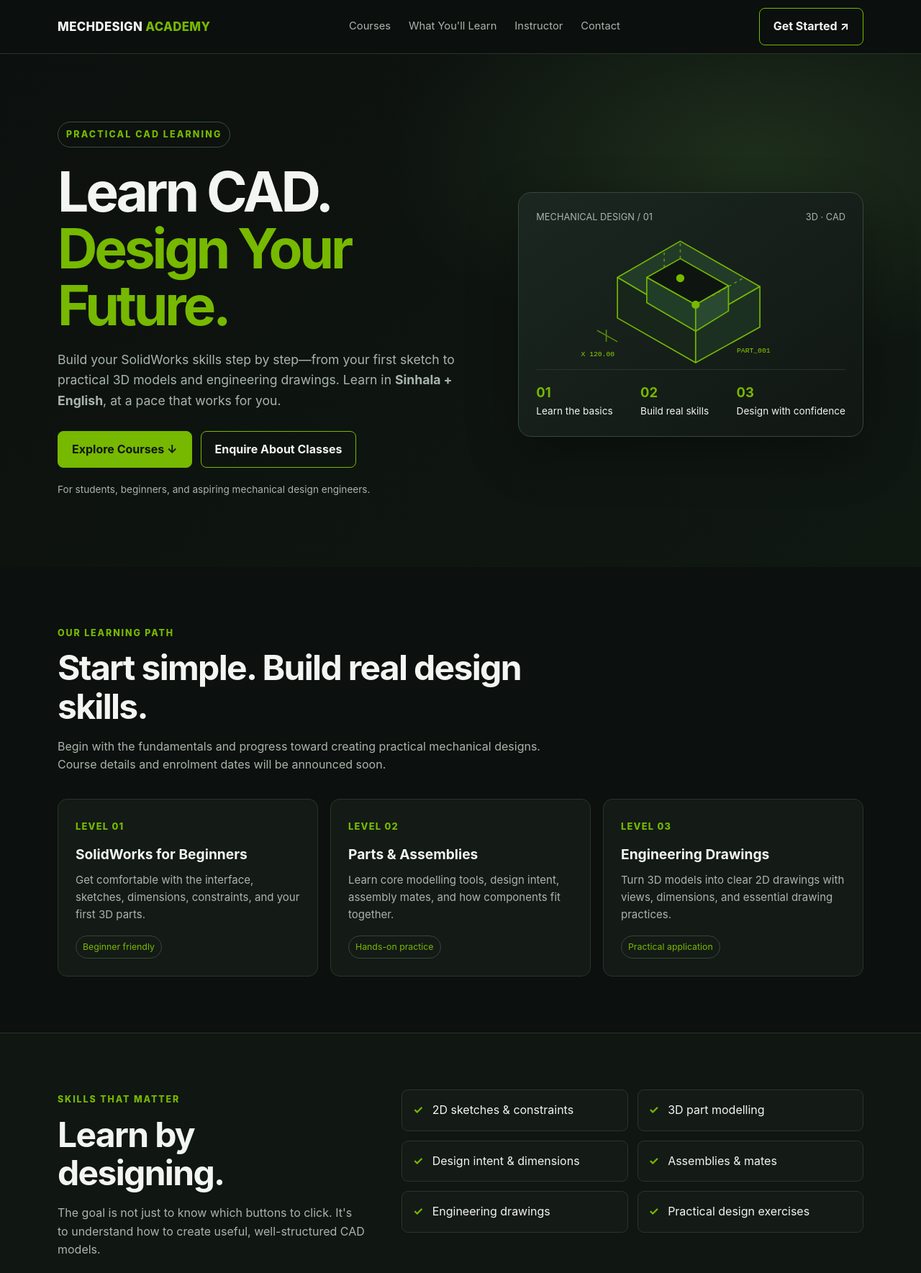
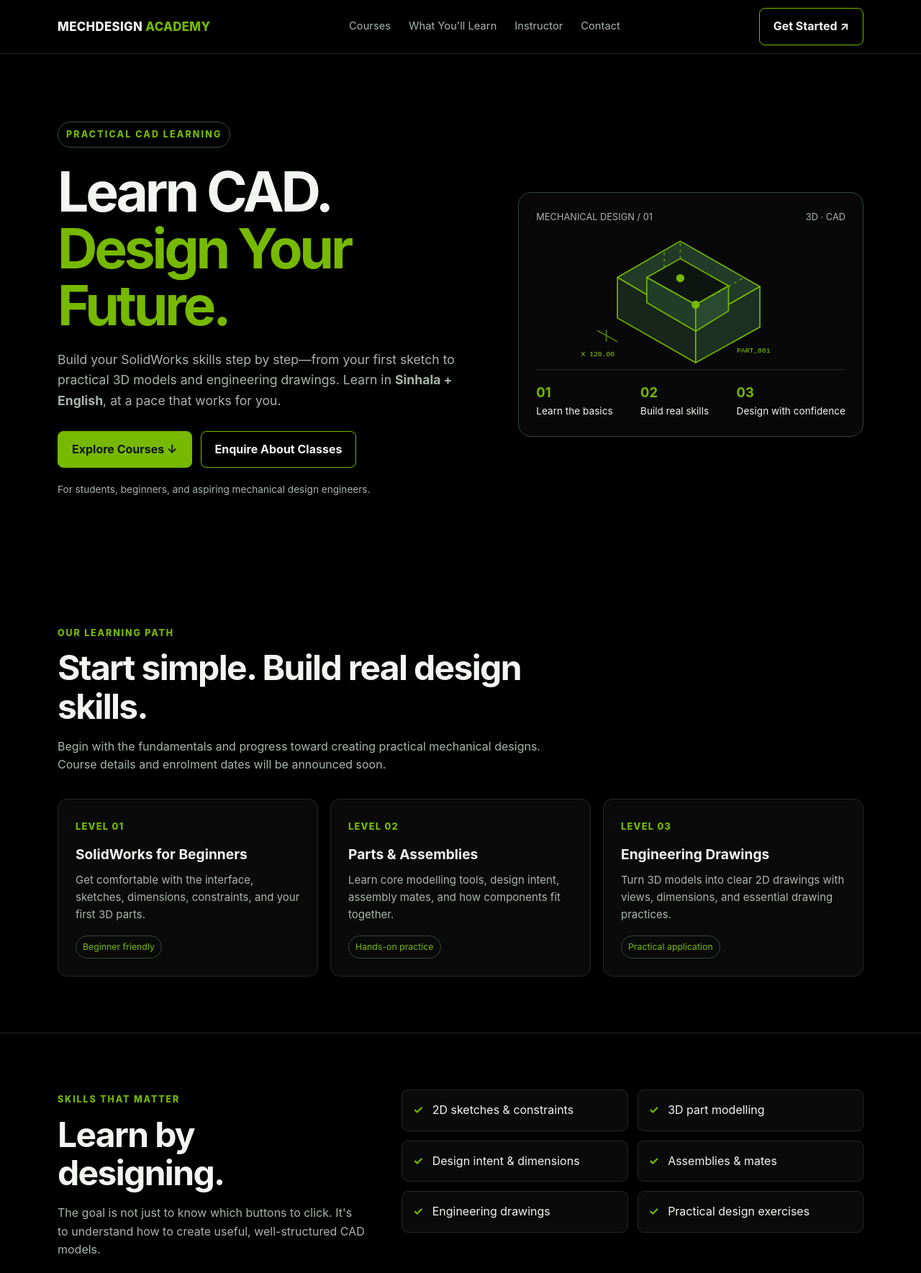
Before and after one commit to mechdesignaca/mechdesignaca.github.io, a plain HTML site: page index.html in a window 1280 px wide. Shown: the top 1769 px of the page at 72% size. Drawn offline with Linux system fonts and the light colour scheme.

Commit message:
Set website background to pure black

```diff
--- a/index.html
+++ b/index.html
@@ -7,21 +7,21 @@
   <meta name="theme-color" content="#101512">
   <title>MechDesign Academy | Learn CAD. Design Your Future.</title>
   <style>
-    :root{--bg:#0c100e;--panel:#141a16;--panel2:#19221c;--green:#76B900;--green2:#8FD400;--text:#f2f5f1;--muted:#a9b5ac;--line:#29352c}
+    :root{--bg:#000000;--panel:#0a0a0a;--panel2:#111111;--green:#76B900;--green2:#8FD400;--text:#f2f5f1;--muted:#a9b5ac;--line:#262626}
     *{box-sizing:border-box}html{scroll-behavior:smooth}body{margin:0;background:var(--bg);color:var(--text);font-family:Inter,Segoe UI,Arial,sans-serif;line-height:1.6}
     a{color:inherit;text-decoration:none}.wrap{width:min(1120px,92%);margin:auto}
-    header{position:sticky;top:0;z-index:5;background:rgba(12,16,14,.92);backdrop-filter:blur(12px);border-bottom:1px solid var(--line)}
+    header{position:sticky;top:0;z-index:5;background:rgba(0,0,0,.96);backdrop-filter:blur(12px);border-bottom:1px solid var(--line)}
     nav{min-height:74px;display:flex;align-items:center;justify-content:space-between;gap:20px}.brand{font-weight:850;letter-spacing:.02em;font-size:1.05rem}.brand span{color:var(--green)}.navlinks{display:flex;gap:25px;color:var(--muted);font-size:.92rem}.navlinks a:hover{color:var(--green)}
     .btn{display:inline-flex;align-items:center;justify-content:center;padding:12px 19px;border-radius:8px;font-weight:750;border:1px solid var(--green);transition:.2s}.btn.primary{background:var(--green);color:#101510}.btn.primary:hover{background:var(--green2);transform:translateY(-2px)}.btn.outline:hover{background:#1b2b1e}
-    .hero{padding:94px 0 82px;position:relative;overflow:hidden;background:radial-gradient(ellipse at 82% 20%,rgba(139,227,107,.12),transparent 35%),linear-gradient(135deg,#0c100e,#101812)}
+    .hero{padding:94px 0 82px;position:relative;overflow:hidden;background:#000000}
     .hero-grid{display:grid;grid-template-columns:1.1fr .9fr;gap:54px;align-items:center}.eyebrow{display:inline-block;color:var(--green);font-size:.78rem;font-weight:800;letter-spacing:.17em;text-transform:uppercase;border:1px solid #35523a;padding:7px 11px;border-radius:99px}
     h1{font-size:clamp(2.7rem,6vw,5rem);line-height:1.03;letter-spacing:-.055em;margin:22px 0}.accent{color:var(--green)}.hero p{color:var(--muted);font-size:1.1rem;max-width:590px}.actions{display:flex;gap:12px;flex-wrap:wrap;margin-top:28px}.note{font-size:.85rem!important;margin-top:20px}
-    .cad-card{background:linear-gradient(145deg,#1b2720,#111713);border:1px solid #34483a;border-radius:18px;padding:24px;min-height:340px;display:flex;flex-direction:column;justify-content:space-between;box-shadow:0 25px 70px #0005}.cad-top{display:flex;justify-content:space-between;color:var(--muted);font-size:.8rem}.cad-art{height:190px;display:grid;place-items:center}.cad-art svg{width:100%;max-width:330px}.cad-bottom{display:flex;justify-content:space-between;gap:12px;border-top:1px solid var(--line);padding-top:17px;font-size:.85rem}.cad-bottom strong{display:block;color:var(--green);font-size:1.15rem}
+    .cad-card{background:#080808;border:1px solid #34483a;border-radius:18px;padding:24px;min-height:340px;display:flex;flex-direction:column;justify-content:space-between;box-shadow:0 25px 70px #0005}.cad-top{display:flex;justify-content:space-between;color:var(--muted);font-size:.8rem}.cad-art{height:190px;display:grid;place-items:center}.cad-art svg{width:100%;max-width:330px}.cad-bottom{display:flex;justify-content:space-between;gap:12px;border-top:1px solid var(--line);padding-top:17px;font-size:.85rem}.cad-bottom strong{display:block;color:var(--green);font-size:1.15rem}
     section{padding:78px 0}.section-head{max-width:680px;margin-bottom:34px}.kicker{color:var(--green);font-weight:800;text-transform:uppercase;font-size:.78rem;letter-spacing:.15em}h2{font-size:clamp(2rem,4vw,3rem);line-height:1.12;letter-spacing:-.035em;margin:10px 0 14px} .section-head p,.muted{color:var(--muted)}
     .cards{display:grid;grid-template-columns:repeat(3,1fr);gap:17px}.card{background:var(--panel);border:1px solid var(--line);padding:24px;border-radius:13px}.card .num{font-size:.8rem;color:var(--green);font-weight:850;letter-spacing:.1em}.card h3{margin:12px 0 8px;font-size:1.2rem}.card p{margin:0;color:var(--muted);font-size:.94rem}.pill{display:inline-block;margin-top:17px;padding:5px 9px;border:1px solid #344638;border-radius:99px;color:var(--green);font-size:.77rem}
-    .learn{background:#101612;border-block:1px solid var(--line)}.learn-grid{display:grid;grid-template-columns:.8fr 1.2fr;gap:50px;align-items:start}.checklist{display:grid;grid-template-columns:1fr 1fr;gap:13px}.check{padding:15px;background:var(--panel);border:1px solid var(--line);border-radius:9px}.check b{color:var(--green);margin-right:8px}
-    .about-box{display:grid;grid-template-columns:100px 1fr;gap:22px;align-items:start;background:var(--panel);border:1px solid var(--line);padding:28px;border-radius:14px}.avatar{height:90px;width:90px;border-radius:18px;background:#223627;display:grid;place-items:center;color:var(--green);font-size:2rem;font-weight:900}.about-box p{color:var(--muted);margin-bottom:0}
-    .cta{background:linear-gradient(120deg,#1a2b1e,#121914);border:1px solid #35523a;border-radius:18px;padding:clamp(26px,5vw,52px);display:flex;align-items:center;justify-content:space-between;gap:30px}.cta p{color:var(--muted);max-width:620px}
+    .learn{background:#000000;border-block:1px solid var(--line)}.learn-grid{display:grid;grid-template-columns:.8fr 1.2fr;gap:50px;align-items:start}.checklist{display:grid;grid-template-columns:1fr 1fr;gap:13px}.check{padding:15px;background:var(--panel);border:1px solid var(--line);border-radius:9px}.check b{color:var(--green);margin-right:8px}
+    .about-box{display:grid;grid-template-columns:100px 1fr;gap:22px;align-items:start;background:var(--panel);border:1px solid var(--line);padding:28px;border-radius:14px}.avatar{height:90px;width:90px;border-radius:18px;background:#111111;display:grid;place-items:center;color:var(--green);font-size:2rem;font-weight:900}.about-box p{color:var(--muted);margin-bottom:0}
+    .cta{background:#080808;border:1px solid #35523a;border-radius:18px;padding:clamp(26px,5vw,52px);display:flex;align-items:center;justify-content:space-between;gap:30px}.cta p{color:var(--muted);max-width:620px}
     footer{padding:28px 0;border-top:1px solid var(--line);color:var(--muted);font-size:.85rem}.footer-inner{display:flex;justify-content:space-between;gap:20px;flex-wrap:wrap}
     @media(max-width:800px){.hero-grid,.learn-grid{grid-template-columns:1fr}.hero{padding-top:65px}.cad-card{min-height:300px}.cards{grid-template-columns:1fr}.navlinks{display:none}.cta{align-items:flex-start;flex-direction:column}}
     @media(max-width:480px){section{padding:58px 0}.checklist{grid-template-columns:1fr}.about-box{grid-template-columns:1fr}.hero p{font-size:1rem}}
```
